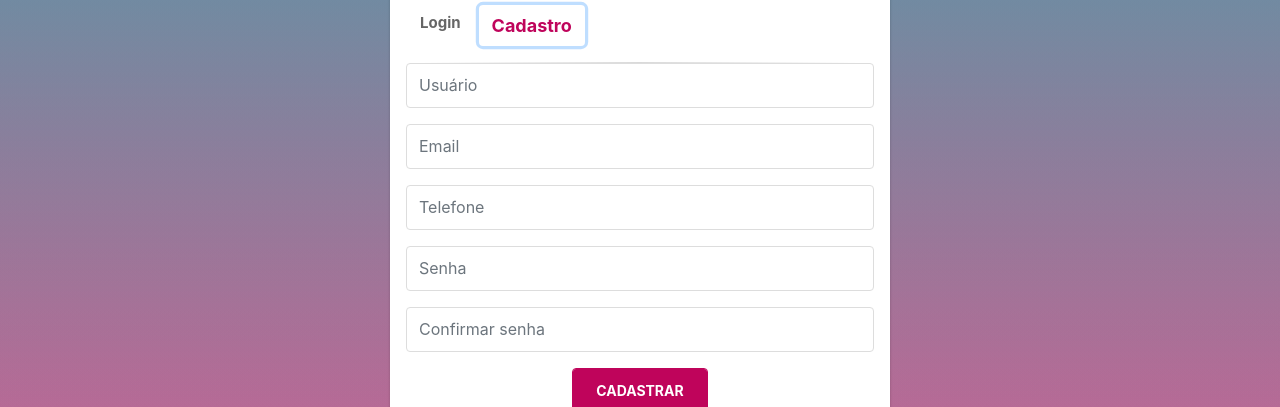
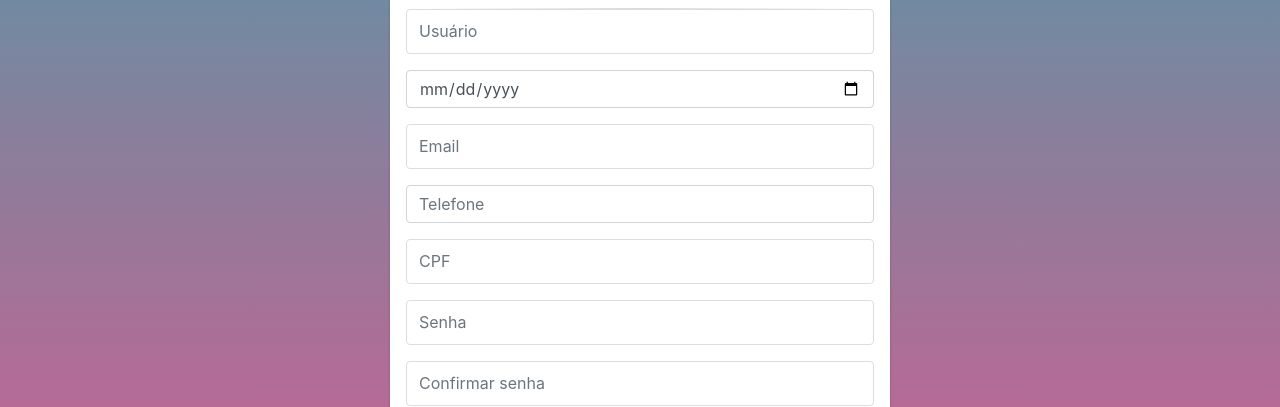
Before and after one commit to UnBArqDsw2020-2/2020.2_G1_CabeleleiraLeila_FrontEnd, an Angular app in the folder cabeleleira-leila-web/: page /login-cadastro in a window 1280 px wide. Both pictures are taken after a click on the button "Cadastro". Shown: the part 249-656 px from the top of the page. Built offline with nearby package versions, Linux system fonts and the light colour scheme.

Commit message:
adicona campos cpf e data de nacimento ao cadastro

```diff
--- a/cabeleleira-leila-web/src/app/login-cadastro/login-cadastro.component.html
+++ b/cabeleleira-leila-web/src/app/login-cadastro/login-cadastro.component.html
@@ -18,8 +18,7 @@
         </div>
         <form id="login-form" *ngIf="mostraLogin" method="post" role="form">
             <div class="form-group">
-                <input type="text" name="username" id="username" tabindex="1" class="form-control" placeholder="Usuário"
-                    value="">
+                <input type="text" name="nome" id="nome" tabindex="1" class="form-control" placeholder="Nome">
             </div>
             <div class="form-group">
                 <input type="password" name="password" id="password" tabindex="2" class="form-control"
@@ -50,19 +49,27 @@
                     value="">
             </div>
             <div class="form-group">
-                <input type="email" name="email" id="email" tabindex="1" class="form-control" placeholder="Email"
+                <input type="date" name="nascimento" id="nascimento" tabindex="2" class="form-control" placeholder="Data de nascimento"
                     value="">
             </div>
             <div class="form-group">
-                <input type="text" name="telefone" id="telefone" tabindex="1" class="form-control"
+                <input type="email" name="email" id="email" tabindex="3" class="form-control" placeholder="Email"
+                    value="">
+            </div>
+            <div class="form-group">
+                <input type="tel" name="telefone" id="telefone" tabindex="4" class="form-control"
                     placeholder="Telefone" value="">
             </div>
             <div class="form-group">
-                <input type="password" name="password" id="password" tabindex="2" class="form-control"
+                <input type="text" name="cpf" id="cpf" tabindex="5" class="form-control"
+                    placeholder="CPF" value="">
+            </div>
+            <div class="form-group">
+                <input type="password" name="password" id="password" tabindex="6" class="form-control"
                     placeholder="Senha">
             </div>
             <div class="form-group">
-                <input type="password" name="confirm-password" id="confirm-password" tabindex="2" class="form-control"
+                <input type="password" name="confirm-password" id="confirm-password" tabindex="7" class="form-control"
                     placeholder="Confirmar senha">
             </div>
             <div class="form-group">
```
